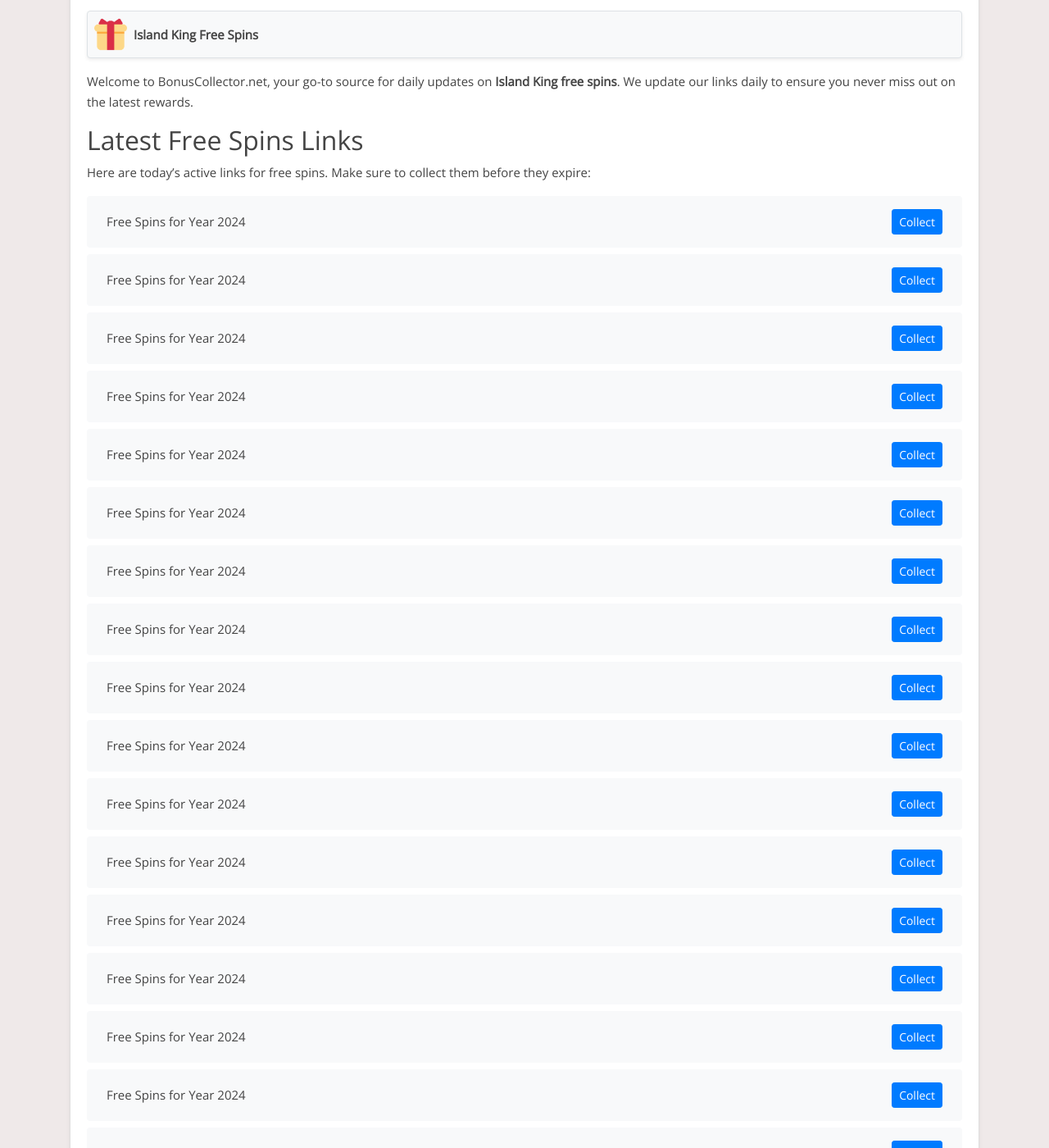
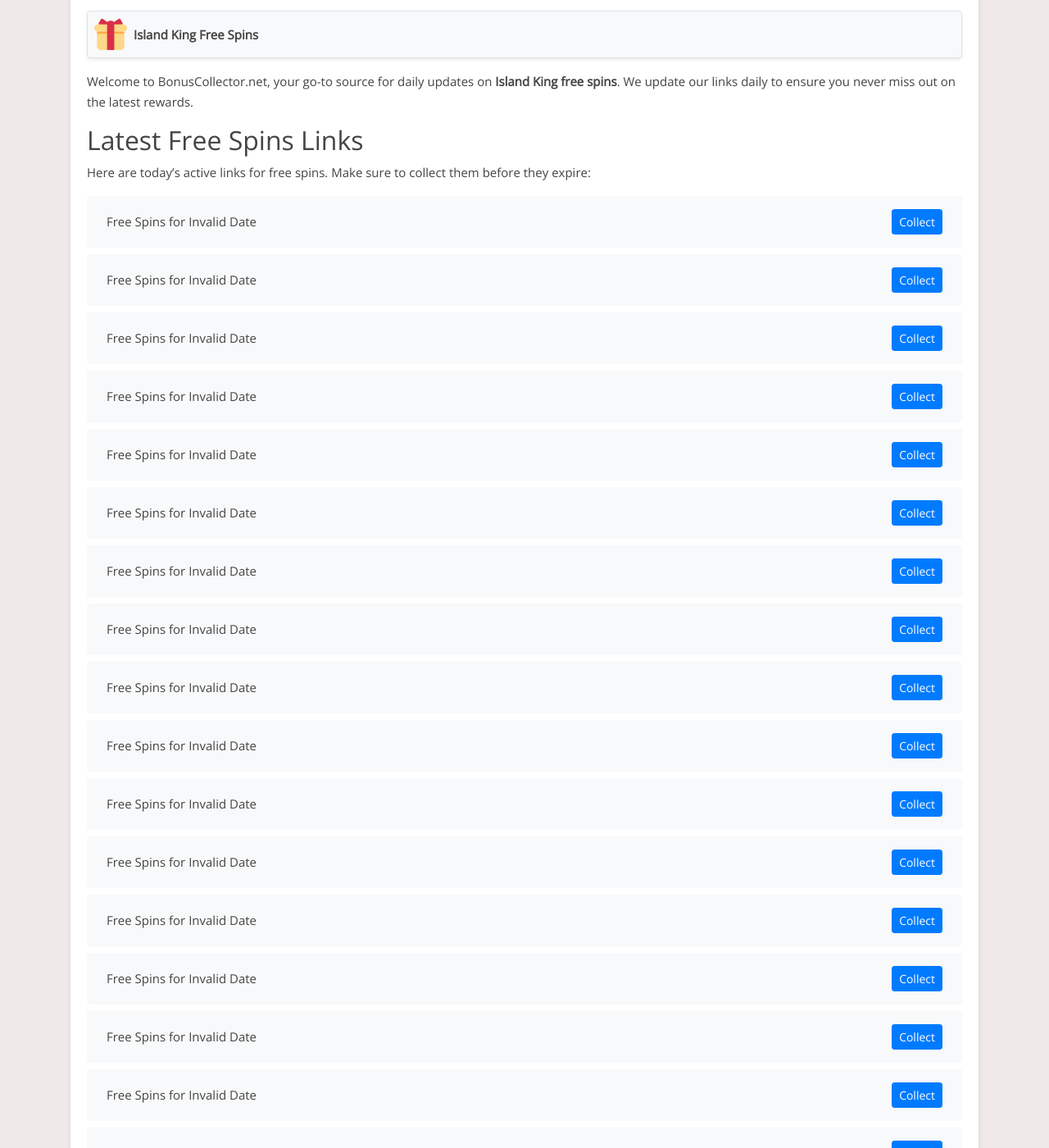
Before and after one commit to Prollad99/bs-net, a Jekyll site: the page built from _posts/2024-07-04-island-king.md, in a window 1280 px wide and 1400 px high, scrolled down 225 px. Shown: the whole window at 82% size. Built offline with Jekyll 4.4.1, drawn with Linux system fonts in a browser that asks for light colours; nearby versions of some CDN libraries; comment, search, counter and statistics services are not loaded; some of the changed text lies outside the part shown.

Commit message:
Update island-king reward links and last modified date

```diff
--- a/_data/include_files.yml
+++ b/_data/include_files.yml
@@ -56,7 +56,7 @@
   last_modified: 2024-08-04 06:23:54
 
 island-king.html:
-  last_modified: 2024-08-03 17:09:18
+  last_modified: 2024-08-04 06:26:15
 
 mgm-slots-live.html:
   last_modified: 2024-08-03 18:17:57
--- a/_includes/island-king.html
+++ b/_includes/island-king.html
@@ -1,186 +1,186 @@
 <ul class="list-group mt-3 mb-4">
   <li class="list-group-item d-flex justify-content-between align-items-center">
-    <span>Free Spins for Year 2024</span>
+    <span>Free Spins for Invalid Date</span>
     <a href="https://islandking-static-jy.forevernine.com/cdn/island/platform/island_king/html/fbLink_5ecaec2067.html" class="btn btn-primary btn-sm">Collect</a>
   </li>
   <li class="list-group-item d-flex justify-content-between align-items-center">
-    <span>Free Spins for Year 2024</span>
+    <span>Free Spins for Invalid Date</span>
     <a href="https://islandking-static-jy.forevernine.com/cdn/island/platform/island_king/html/fbLink_20ad581650.html" class="btn btn-primary btn-sm">Collect</a>
   </li>
   <li class="list-group-item d-flex justify-content-between align-items-center">
-    <span>Free Spins for Year 2024</span>
+    <span>Free Spins for Invalid Date</span>
     <a href="https://islandking-static-jy.forevernine.com/cdn/island/platform/island_king/html/fbLink_71a39c2ea3.html" class="btn btn-primary btn-sm">Collect</a>
   </li>
   <li class="list-group-item d-flex justify-content-between align-items-center">
-    <span>Free Spins for Year 2024</span>
+    <span>Free Spins for Invalid Date</span>
     <a href="https://islandking-static-jy.forevernine.com/cdn/island/platform/island_king/html/fbLink_1c66644561.html" class="btn btn-primary btn-sm">Collect</a>
   </li>
   <li class="list-group-item d-flex justify-content-between align-items-center">
-    <span>Free Spins for Year 2024</span>
+    <span>Free Spins for Invalid Date</span>
     <a href="https://islandking-static-jy.forevernine.com/cdn/island/platform/island_king/html/fbLink_2b68af0742.html" class="btn btn-primary btn-sm">Collect</a>
   </li>
   <li class="list-group-item d-flex justify-content-between align-items-center">
-    <span>Free Spins for Year 2024</span>
+    <span>Free Spins for Invalid Date</span>
     <a href="https://islandking-static-jy.forevernine.com/cdn/island/platform/island_king/html/fbLink_143c80f187.html" class="btn btn-primary btn-sm">Collect</a>
   </li>
   <li class="list-group-item d-flex justify-content-between align-items-center">
-    <span>Free Spins for Year 2024</span>
+    <span>Free Spins for Invalid Date</span>
     <a href="https://islandking-static-jy.forevernine.com//cdn/island/platform/island_king/html/fbLink_755ab4a6e6.html" class="btn btn-primary btn-sm">Collect</a>
   </li>
   <li class="list-group-item d-flex justify-content-between align-items-center">
-    <span>Free Spins for Year 2024</span>
+    <span>Free Spins for Invalid Date</span>
     <a href="https://islandking-static-jy.forevernine.com//cdn/island/platform/island_king/html/fbLink_1ed90b46f1.html" class="btn btn-primary btn-sm">Collect</a>
   </li>
   <li class="list-group-item d-flex justify-content-between align-items-center">
-    <span>Free Spins for Year 2024</span>
+    <span>Free Spins for Invalid Date</span>
     <a href="https://islandking-static-jy.forevernine.com//cdn/island/platform/island_king/html/fbLink_3c33ca30b8.html" class="btn btn-primary btn-sm">Collect</a>
   </li>
   <li class="list-group-item d-flex justify-content-between align-items-center">
-    <span>Free Spins for Year 2024</span>
+    <span>Free Spins for Invalid Date</span>
     <a href="https://islandking-static-jy.forevernine.com//cdn/island/platform/island_king/html/fbLink_1666395542.html" class="btn btn-primary btn-sm">Collect</a>
   </li>
   <li class="list-group-item d-flex justify-content-between align-items-center">
-    <span>Free Spins for Year 2024</span>
+    <span>Free Spins for Invalid Date</span>
     <a href="https://islandking-static-jy.forevernine.com//cdn/island/platform/island_king/html/fbLink_707f62a74e.html" class="btn btn-primary btn-sm">Collect</a>
   </li>
   <li class="list-group-item d-flex justify-content-between align-items-center">
-    <span>Free Spins for Year 2024</span>
+    <span>Free Spins for Invalid Date</span>
     <a href="https://islandking-static-jy.forevernine.com//cdn/island/platform/island_king/html/fbLink_6b4c7f710b.html" class="btn btn-primary btn-sm">Collect</a>
   </li>
   <li class="list-group-item d-flex justify-content-between align-items-center">
-    <span>Free Spins for Year 2024</span>
+    <span>Free Spins for Invalid Date</span>
     <a href="https://islandking-static-jy.forevernine.com//cdn/island/platform/island_king/html/fbLink_fa64f2704d.html" class="btn btn-primary btn-sm">Collect</a>
   </li>
   <li class="list-group-item d-flex justify-content-between align-items-center">
-    <span>Free Spins for Year 2024</span>
+    <span>Free Spins for Invalid Date</span>
     <a href="https://islandking-static-jy.forevernine.com//cdn/island/platform/island_king/html/fbLink_1bf0d61af2.html" class="btn btn-primary btn-sm">Collect</a>
   </li>
   <li class="list-group-item d-flex justify-content-between align-items-center">
-    <span>Free Spins for Year 2024</span>
+    <span>Free Spins for Invalid Date</span>
     <a href="https://islandking-static-jy.forevernine.com//cdn/island/platform/island_king/html/fbLink_c1b84dd275.html" class="btn btn-primary btn-sm">Collect</a>
   </li>
   <li class="list-group-item d-flex justify-content-between align-items-center">
-    <span>Free Spins for Year 2024</span>
+    <span>Free Spins for Invalid Date</span>
     <a href="https://islandking-static-jy.forevernine.com//cdn/island/platform/island_king/html/fbLink_f01b6519aa.html" class="btn btn-primary btn-sm">Collect</a>
   </li>
   <li class="list-group-item d-flex justify-content-between align-items-center">
-    <span>Free Spins for Year 2024</span>
+    <span>Free Spins for Invalid Date</span>
     <a href="https://islandking-static-jy.forevernine.com//cdn/island/platform/island_king/html/fbLink_beaa8cabec.html" class="btn btn-primary btn-sm">Collect</a>
   </li>
   <li class="list-group-item d-flex justify-content-between align-items-center">
-    <span>Free Spins for Year 2024</span>
+    <span>Free Spins for Invalid Date</span>
     <a href="https://islandking-static-jy.forevernine.com//cdn/island/platform/island_king/html/fbLink_94d186d1bc.html" class="btn btn-primary btn-sm">Collect</a>
   </li>
   <li class="list-group-item d-flex justify-content-between align-items-center">
-    <span>Free Spins for Year 2024</span>
+    <span>Free Spins for Invalid Date</span>
     <a href="https://islandking-static-jy.forevernine.com//cdn/island/platform/island_king/html/fbLink_5d6eccc17c.html" class="btn btn-primary btn-sm">Collect</a>
   </li>
   <li class="list-group-item d-flex justify-content-between align-items-center">
-    <span>Free Spins for Year 2024</span>
+    <span>Free Spins for Invalid Date</span>
     <a href="https://islandking-static-jy.forevernine.com//cdn/island/platform/island_king/html/fbLink_680ea156a7.html" class="btn btn-primary btn-sm">Collect</a>
   </li>
   <li class="list-group-item d-flex justify-content-between align-items-center">
-    <span>Free Spins for Year 2024</span>
+    <span>Free Spins for Invalid Date</span>
     <a href="https://islandking-static-jy.forevernine.com//cdn/island/platform/island_king/html/fbLink_959fa628e9.html" class="btn btn-primary btn-sm">Collect</a>
   </li>
   <li class="list-group-item d-flex justify-content-between align-items-center">
-    <span>Free Spins for Year 2024</span>
+    <span>Free Spins for Invalid Date</span>
     <a href="https://islandking-static-jy.forevernine.com//cdn/island/platform/island_king/html/fbLink_7be4aebc97.html" class="btn btn-primary btn-sm">Collect</a>
   </li>
   <li class="list-group-item d-flex justify-content-between align-items-center">
-    <span>Free Spins for Year 2024</span>
+    <span>Free Spins for Invalid Date</span>
     <a href="https://islandking-static-jy.forevernine.com//cdn/island/platform/island_king/html/fbLink_bd0535fc02.html" class="btn btn-primary btn-sm">Collect</a>
   </li>
   <li class="list-group-item d-flex justify-content-between align-items-center">
-    <span>Free Spins for Year 2024</span>
+    <span>Free Spins for Invalid Date</span>
     <a href="https://islandking-static-jy.forevernine.com//cdn/island/platform/island_king/html/fbLink_cb20f598cf.html" class="btn btn-primary btn-sm">Collect</a>
   </li>
   <li class="list-group-item d-flex justify-content-between align-items-center">
-    <span>Free Spins for Year 2024</span>
+    <span>Free Spins for Invalid Date</span>
     <a href="https://islandking-static-jy.forevernine.com//cdn/island/platform/island_king/html/fbLink_5200480a8f.html" class="btn btn-primary btn-sm">Collect</a>
   </li>
   <li class="list-group-item d-flex justify-content-between align-items-center">
-    <span>Free Spins for Year 2024</span>
+    <span>Free Spins for Invalid Date</span>
     <a href="https://islandking-static-jy.forevernine.com//cdn/island/platform/island_king/html/fbLink_9a69a60229.html" class="btn btn-primary btn-sm">Collect</a>
   </li>
   <li class="list-group-item d-flex justify-content-between align-items-center">
-    <span>Free Spins for Year 2024</span>
+    <span>Free Spins for Invalid Date</span>
     <a href="https://islandking-static-jy.forevernine.com//cdn/island/platform/island_king/html/fbLink_ad823a6288.html" class="btn btn-primary btn-sm">Collect</a>
   </li>
   <li class="list-group-item d-flex justify-content-between align-items-center">
-    <span>Free Spins for Year 2024</span>
+    <span>Free Spins for Invalid Date</span>
     <a href="https://islandking-static-jy.forevernine.com//cdn/island/platform/island_king/html/fbLink_0c214f19f2.html" class="btn btn-primary btn-sm">Collect</a>
   </li>
   <li class="list-group-item d-flex justify-content-between align-items-center">
-    <span>Free Spins for Year 2024</span>
+    <span>Free Spins for Invalid Date</span>
     <a href="https://bit.ly/3UQMFN6" class="btn btn-primary btn-sm">Collect</a>
   </li>
   <li class="list-group-item d-flex justify-content-between align-items-center">
-    <span>Free Spins for Year 2024</span>
+    <span>Free Spins for Invalid Date</span>
     <a href="https://bit.ly/3JPyNfZ" class="btn btn-primary btn-sm">Collect</a>
   </li>
   <li class="list-group-item d-flex justify-content-between align-items-center">
-    <span>Free Spins for Year 2024</span>
+    <span>Free Spins for Invalid Date</span>
     <a href="https://bit.ly/4bx74wp" class="btn btn-primary btn-sm">Collect</a>
   </li>
   <li class="list-group-item d-flex justify-content-between align-items-center">
-    <span>Free Spins for Year 2024</span>
+    <span>Free Spins for Invalid Date</span>
     <a href="https://bit.ly/3JR4XYh" class="btn btn-primary btn-sm">Collect</a>
   </li>
   <li class="list-group-item d-flex justify-content-between align-items-center">
-    <span>Free Spins for Year 2024</span>
+    <span>Free Spins for Invalid Date</span>
     <a href="https://bit.ly/4bjNZxw" class="btn btn-primary btn-sm">Collect</a>
   </li>
   <li class="list-group-item d-flex justify-content-between align-items-center">
-    <span>Free Spins for Year 2024</span>
+    <span>Free Spins for Invalid Date</span>
     <a href="https://bit.ly/3QD5Zed" class="btn btn-primary btn-sm">Collect</a>
   </li>
   <li class="list-group-item d-flex justify-content-between align-items-center">
-    <span>Free Spins for Year 2024</span>
+    <span>Free Spins for Invalid Date</span>
     <a href="https://bit.ly/3JR4XaJ" class="btn btn-primary btn-sm">Collect</a>
   </li>
   <li class="list-group-item d-flex justify-content-between align-items-center">
-    <span>Free Spins for Year 2024</span>
+    <span>Free Spins for Invalid Date</span>
     <a href="https://bit.ly/4bnSBm4" class="btn btn-primary btn-sm">Collect</a>
   </li>
   <li class="list-group-item d-flex justify-content-between align-items-center">
-    <span>Free Spins for Year 2024</span>
+    <span>Free Spins for Invalid Date</span>
     <a href="https://bit.ly/3JRQzis" class="btn btn-primary btn-sm">Collect</a>
   </li>
   <li class="list-group-item d-flex justify-content-between align-items-center">
-    <span>Free Spins for Year 2024</span>
+    <span>Free Spins for Invalid Date</span>
     <a href="https://bit.ly/3Qktjx6" class="btn btn-primary btn-sm">Collect</a>
   </li>
   <li class="list-group-item d-flex justify-content-between align-items-center">
-    <span>Free Spins for Year 2024</span>
+    <span>Free Spins for Invalid Date</span>
     <a href="https://bit.ly/3WmLLZV" class="btn btn-primary btn-sm">Collect</a>
   </li>
   <li class="list-group-item d-flex justify-content-between align-items-center">
-    <span>Free Spins for Year 2024</span>
+    <span>Free Spins for Invalid Date</span>
     <a href="https://bit.ly/4aScqlD" class="btn btn-primary btn-sm">Collect</a>
   </li>
   <li class="list-group-item d-flex justify-content-between align-items-center">
-    <span>Free Spins for Year 2024</span>
+    <span>Free Spins for Invalid Date</span>
     <a href="https://bit.ly/3WfBpLh" class="btn btn-primary btn-sm">Collect</a>
   </li>
   <li class="list-group-item d-flex justify-content-between align-items-center">
-    <span>Free Spins for Year 2024</span>
+    <span>Free Spins for Invalid Date</span>
     <a href="https://bit.ly/3WiRaBf" class="btn btn-primary btn-sm">Collect</a>
   </li>
   <li class="list-group-item d-flex justify-content-between align-items-center">
-    <span>Free Spins for Year 2024</span>
+    <span>Free Spins for Invalid Date</span>
     <a href="https://bit.ly/3QoQHcZ" class="btn btn-primary btn-sm">Collect</a>
   </li>
   <li class="list-group-item d-flex justify-content-between align-items-center">
-    <span>Free Spins for Year 2024</span>
+    <span>Free Spins for Invalid Date</span>
     <a href="https://bit.ly/49TL2m5" class="btn btn-primary btn-sm">Collect</a>
   </li>
   <li class="list-group-item d-flex justify-content-between align-items-center">
-    <span>Free Spins for Year 2024</span>
+    <span>Free Spins for Invalid Date</span>
     <a href="https://bit.ly/3QKgsVx" class="btn btn-primary btn-sm">Collect</a>
   </li>
   <li class="list-group-item d-flex justify-content-between align-items-center">
-    <span>Free Spins for Year 2024</span>
+    <span>Free Spins for Invalid Date</span>
     <a href="https://bit.ly/3JFyOmk" class="btn btn-primary btn-sm">Collect</a>
   </li>
 </ul>
```
Also changed, not shown: links-json/island-king.json (+46 -92 lines).
